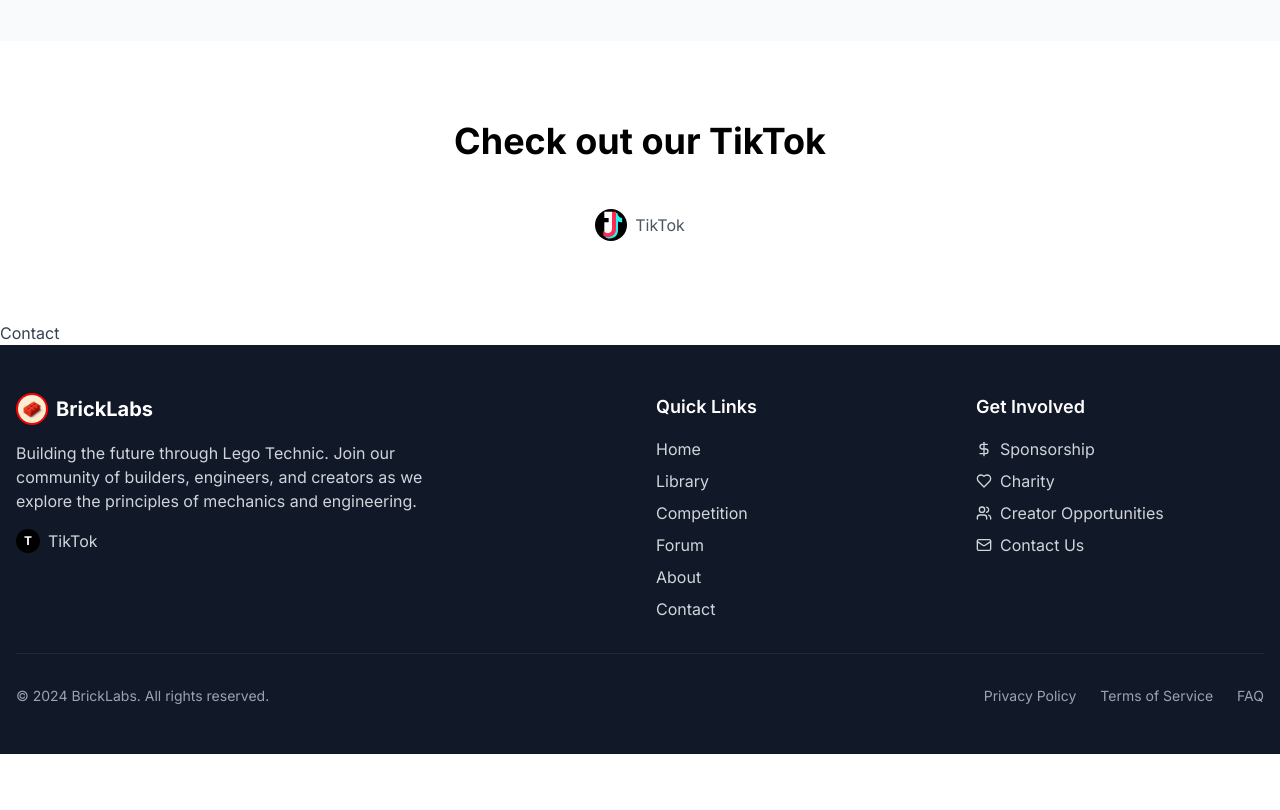
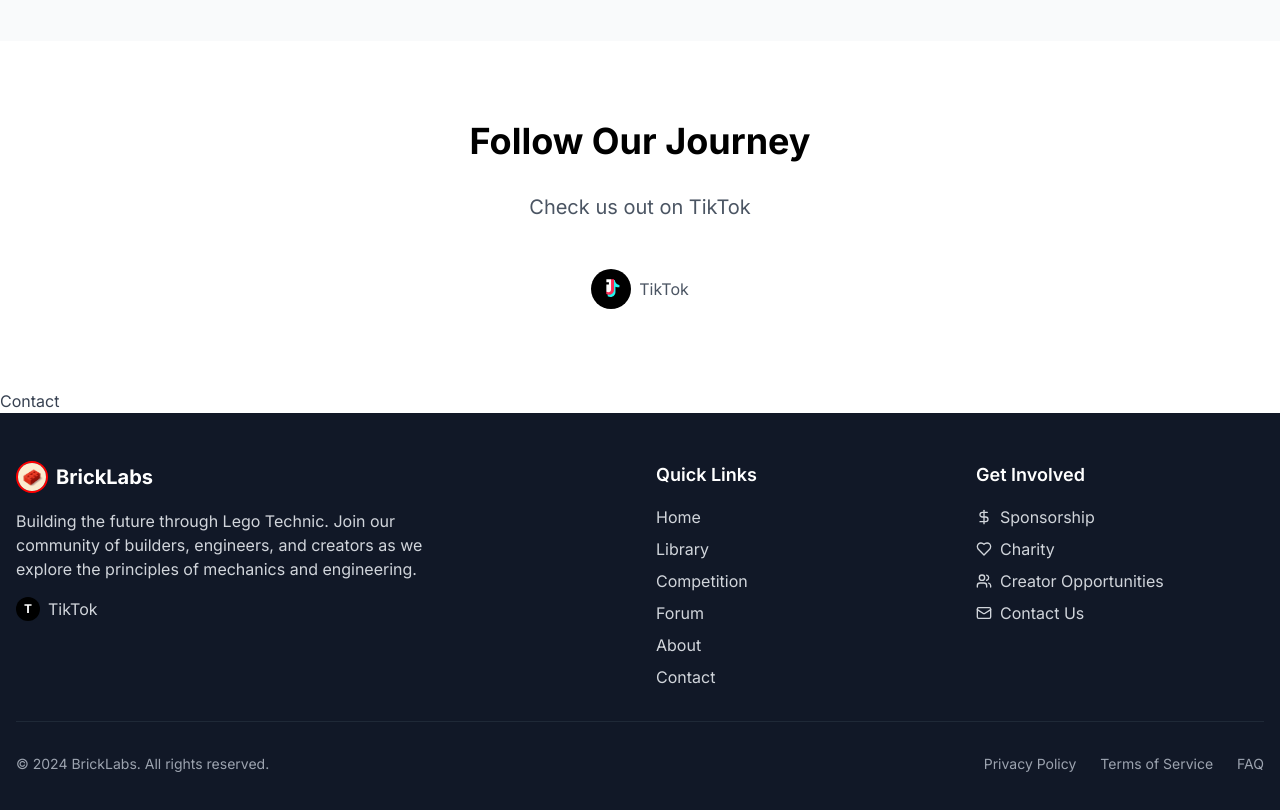
Before and after one commit to majidsafwaan2/bricklabs-website, a Next.js app: page / in a window 1280 px wide. Shown: the part 1640-2450 px from the top of the page. Before the commit the page ends 2394 px from the top, so only its background shows below. Built offline with nearby package versions, Linux system fonts and the light colour scheme.

Commit message:
fix: restore TikTok heading, subtext, and use official SVG logo

```diff
--- a/app/page.tsx
+++ b/app/page.tsx
@@ -142,17 +142,17 @@
       {/* Social Media Section */}
       <section className="py-20 bg-white">
         <div className="container mx-auto px-4 text-center">
-          <h2 className="text-4xl font-bold mb-8">Check out our TikTok</h2>
-          <p className="text-xl text-gray-600 mb-12"></p>
+          <h2 className="text-4xl font-bold mb-8">Follow Our Journey</h2>
+          <p className="text-xl text-gray-600 mb-12">Check us out on TikTok</p>
           <div className="flex justify-center gap-8">
             <a href="https://www.tiktok.com/@bricklabclips" target="_blank" rel="noopener noreferrer" className="flex items-center gap-2 text-gray-600 hover:text-primary-red transition-colors">
-              <span className="w-8 h-8 flex items-center justify-center rounded-full bg-black">
-                {/* TikTok SVG */}
-                <svg viewBox="0 0 48 48" width="32" height="32" fill="none" xmlns="http://www.w3.org/2000/svg">
+              <span className="w-10 h-10 flex items-center justify-center rounded-full bg-black">
+                {/* Official TikTok SVG */}
+                <svg width="24" height="24" viewBox="0 0 256 256" fill="none" xmlns="http://www.w3.org/2000/svg">
                   <g>
-                    <path d="M33.5 6c.3 2.7 2.3 7.2 7.2 7.6v6.1c-2.1.2-4.2-.1-6.2-.9v13.2c0 7.2-5.1 12.3-12.3 12.3-2.5 0-4.8-.7-6.7-2v-7.1c1.4 1.2 3.2 2 5.2 2 3.5 0 6.3-2.8 6.3-6.3V6h6.5Z" fill="#25F4EE"/>
-                    <path d="M31.5 4v25.9c0 7.2-5.1 12.3-12.3 12.3-2.5 0-4.8-.7-6.7-2v-7.1c1.4 1.2 3.2 2 5.2 2 3.5 0 6.3-2.8 6.3-6.3V4h7.5Z" fill="#FE2C55"/>
-                    <path d="M25.5 4v25.9c0 3.5-2.8 6.3-6.3 6.3-2 0-3.8-.8-5.2-2V19.7h6.5v-6.1h-6.5V4h11.5Z" fill="#fff"/>
+                    <path d="M168.5 32c2.1 18.6 15.7 49.6 49.3 52.2v24.7c-14.4 1.2-28.7-0.6-42.1-5.1v56.9c0 31.1-22.1 53.2-53.2 53.2-10.8 0-21.1-2.9-29.7-8.2v-30.7c6.2 5.2 14.1 8.2 22.7 8.2 15.2 0 27.2-12 27.2-27.2V32h26.1Z" fill="#25F4EE"/>
+                    <path d="M160.5 24v111.7c0 31.1-22.1 53.2-53.2 53.2-10.8 0-21.1-2.9-29.7-8.2v-30.7c6.2 5.2 14.1 8.2 22.7 8.2 15.2 0 27.2-12 27.2-27.2V24h33Z" fill="#FE2C55"/>
+                    <path d="M128.5 24v111.7c0 15.2-12 27.2-27.2 27.2-8.6 0-16.5-3-22.7-8.2V79.7h27.2V55h-27.2V24h49.9Z" fill="#fff"/>
                   </g>
                 </svg>
               </span>
```
